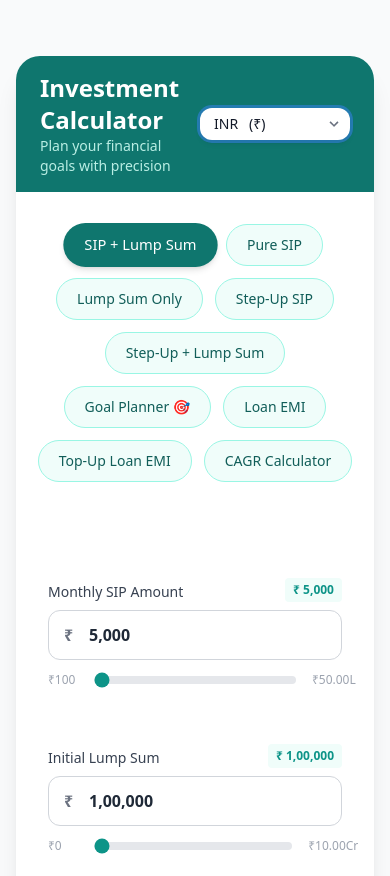
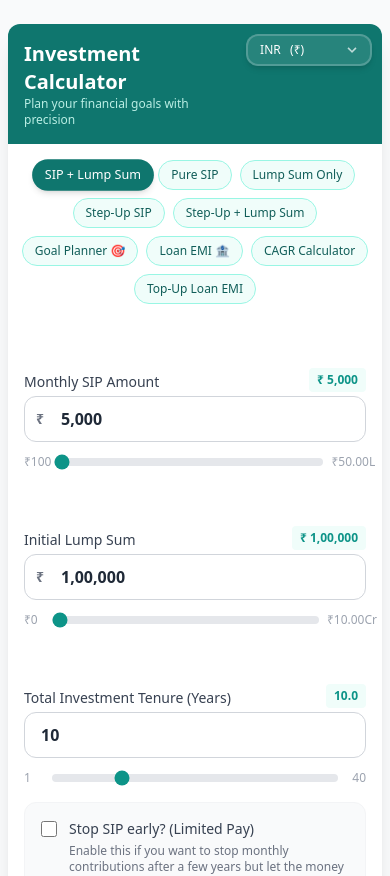
Before and after one commit to soninishank/FinancialCalculator, a React (Create React App) app: page / in a window 390 px wide. Shown: the top 876 px of the page. Built offline with nearby package versions, Linux system fonts and the light colour scheme.

Commit message:
Making it more mobile progressive

```diff
--- a/src/App.js
+++ b/src/App.js
@@ -1,9 +1,8 @@
 import React, { useState } from "react";
+
+// --- Imports corrected for new folder structure ---
 import Tabs from "./components/Tabs";
-import CurrencySelector from "./components/common/CurrencySelector";
-
-
-// Import calculators
+import CurrencySelector from "./components/common/CurrencySelector"; // Assuming it's in common
 import SIPWithLumpSum from "./components/calculators/SIPWithLumpSum";
 import PureSIP from "./components/calculators/PureSIP";
 import LumpSumOnly from "./components/calculators/LumpSumOnly";
@@ -14,18 +13,13 @@ import LoanEMI from "./components/calculators/LoanEMI";
 import CAGRCalculator from "./components/calculators/CAGRCalculator";
 import TopUpLoanEMI from "./components/calculators/TopUpLoanEMI";
 
-
-
-
-
 export default function App() {
   const [activeTab, setActiveTab] = useState("SIP + LumpSum");
 
-  // 1. LIFT STATE UP: Define currency here so it persists across tabs
+  // LIFT STATE UP: Currency
   const [currency, setCurrency] = useState("INR");
 
   const renderContent = () => {
-    // 2. PASS PROPS: Pass currency and setCurrency to every component
     const props = { currency, setCurrency };
 
     switch (activeTab) {
@@ -53,33 +47,36 @@ export default function App() {
   };
 
   return (
-        <div className="min-h-screen bg-gray-50 flex flex-col items-center p-4">
-      <div className="max-w-5xl w-full bg-white rounded-3xl shadow-xl overflow-hidden mt-10">
+    // P-2 on mobile, p-4 on desktop
+    <div className="min-h-screen bg-gray-50 flex flex-col items-center p-2 sm:p-4">
+      <div className="max-w-5xl w-full bg-white rounded-xl sm:rounded-3xl shadow-xl overflow-hidden mt-4 sm:mt-10">
 
-        {/* --- HEADER (New Compact Flex Structure) --- */}
-        <div className="bg-teal-700 p-6 pt-4 pb-4 text-white flex justify-between items-center relative"> {/* Reduced p-8 to p-6/p-4 */}
+        {/* --- HEADER (Mobile-First Compact Layout) --- */}
+        {/* Use space-between layout for mobile for title and currency selector */}
+        <div className="bg-teal-700 p-4 sm:p-6 text-white flex justify-between items-start">
 
-          {/* Title on the left */}
-          <div className="text-left pr-4">
-            <h1 className="text-2xl font-bold">Investment Calculator</h1>
-            <p className="text-teal-100 opacity-90 text-sm">
+          {/* Title - Adjust font sizes for mobile (text-xl sm:text-2xl) */}
+          <div className="text-left pr-4 flex-grow">
+            <h1 className="text-xl sm:text-2xl font-bold">Investment Calculator</h1>
+            <p className="text-teal-100 opacity-90 text-xs sm:text-sm">
               Plan your financial goals with precision
             </p>
           </div>
 
-          {/* Currency Selector on the right */}
-          {/* CRITICAL: Reduced width to fit compact style */}
-          <div className="w-full sm:w-1/3 md:w-1/5 max-w-[150px]">
+          {/* Currency Selector - Fixed Width for Compact Look */}
+          <div className="w-2/5 sm:w-1/4 max-w-[150px] mt-[-6px] mr-[-6px]">
+            {/* The CurrencySelector needs to be mobile-optimized to look good here */}
             <CurrencySelector currency={currency} setCurrency={setCurrency} compactHeader={true} />
           </div>
         </div>
         {/* ----------------------------------------------------------------- */}
+
         {/* Tabs */}
         <Tabs activeTab={activeTab} setActiveTab={setActiveTab} />
 
 
-        {/* Main Content Area */}
-        <div className="p-8 md:p-12">
+        {/* Main Content Area - Reduced mobile padding */}
+        <div className="p-4 sm:p-8 md:p-12">
           {renderContent()}
         </div>
       </div>
--- a/src/components/Tabs.js
+++ b/src/components/Tabs.js
@@ -1,3 +1,4 @@
+// src/components/common/Tabs.js
 import React from "react";
 
 // The 'id' here must match the 'case' strings in your App.js switch statement exactly.
@@ -8,21 +9,27 @@ const tabs = [
   { id: "Step-Up SIP", label: "Step-Up SIP" },
   { id: "Step-Up + LumpSum", label: "Step-Up + Lump Sum" },
   { id: "Goal Planner", label: "Goal Planner 🎯" },
-  { id: "Loan EMI", label: "Loan EMI" },
+  { id: "Loan EMI", label: "Loan EMI 🏦" },
+  { id: "CAGR Calculator", label: "CAGR Calculator" },
   { id: "Top-Up Loan EMI", label: "Top-Up Loan EMI" },
-  { id: "CAGR Calculator", label: "CAGR Calculator" },
 ];
 
-// Destructure 'activeTab' and 'setActiveTab' to match what App.js passes
 export default function Tabs({ activeTab, setActiveTab }) {
   return (
-    <div className="flex flex-wrap justify-center gap-3 mt-8 mb-8 px-4">
+    // Default to flex-wrap with small gap (mobile). Use larger gap on sm: screens.
+    <div className="flex flex-wrap justify-center gap-2 sm:gap-3 mt-4 sm:mt-8 mb-4 sm:mb-8 px-2 sm:px-4">
       {tabs.map((t) => (
         <button
           key={t.id}
           onClick={() => setActiveTab(t.id)}
           className={`
-            px-5 py-2.5 rounded-full font-medium text-sm transition-all duration-200
+            /* Reduce padding and font size on mobile (text-xs) */
+            px-3 py-1.5 text-xs
+
+            /* Increase padding and font size on tablet/desktop (sm:) */
+            sm:px-5 sm:py-2.5 sm:text-sm
+
+            rounded-full font-medium transition-all duration-200
             ${
               activeTab === t.id
                 ? "bg-teal-700 text-white shadow-md transform scale-105"
--- a/src/components/common/CurrencySelector.js
+++ b/src/components/common/CurrencySelector.js
@@ -2,9 +2,9 @@
 import React from "react";
 import { currencyOptions } from "../../utils/currency";
 
-export default function CurrencySelector({ currency, setCurrency, compactHeader }) {
+export default function CurrencySelector({ currency, setCurrency, compactHeader = false }) {
 
-  // Helper to extract symbol
+  // Helper to extract symbol (as is)
   const getSymbol = (locale, code) => {
     return (0)
       .toLocaleString(locale, {
@@ -17,54 +17,56 @@ export default function CurrencySelector({ currency, setCurrency, compactHeader
       .trim();
   };
 
+  // --- 1. DYNAMIC STYLING LOGIC ---
+  // Define styles for both "Header" and "Form" versions.
+  const baseClasses = "w-full appearance-none rounded-xl cursor-pointer font-medium transition-all duration-200 focus:outline-none focus:ring-2";
+
+  const headerStyles = `
+    bg-white/10 border-2 border-white/20 text-white
+    py-1.5 px-3 pr-8 text-xs sm:text-sm shadow-md
+    hover:bg-white/20 focus:ring-white
+  `;
+
+  const formStyles = `
+    bg-white border border-gray-300 text-gray-700
+    py-3 px-4 pr-8 text-sm
+    shadow-sm focus:ring-teal-500 focus:border-teal-500
+  `;
+
+  // Choose which style to apply
+  const finalClasses = `${baseClasses} ${compactHeader ? headerStyles : formStyles}`;
+
   return (
-    // Remove all margins/padding
-    <div className="m-0 p-0">
+    <div className={compactHeader ? "m-0 p-0" : "mb-6"}>
 
-      {/* DELETE LABEL: We are removing the label entirely */}
-      {/* {!compactHeader && (
+      {/* Label (Only for Form version) */}
+      {!compactHeader && (
         <label className="block text-sm font-medium text-gray-700 mb-2">
           Select Currency
         </label>
-      )} */}
+      )}
 
       <div className="relative">
         <select
           value={currency}
           onChange={(e) => setCurrency(e.target.value)}
-          className={`
-            w-full
-            appearance-none
-            bg-white
-            border-2 border-white/50      /* Thinner, semi-transparent white border */
-            text-gray-900
-            py-1 px-3                   /* Minimal Vertical Padding */
-            pr-7
-            rounded-xl
-            shadow-md
-            focus:outline-none
-            focus:ring-1 focus:ring-white /* Focus ring is white for clean look */
-            cursor-pointer
-            font-medium
-            text-sm
-            transition-all
-          `}
-          // If in header, set the background to a lighter shade for contrast
-          style={{ backgroundColor: compactHeader ? '#FFFFFF' : '#FFFFFF' }}
+          className={finalClasses}
         >
           {currencyOptions.map((c) => {
             const symbol = getSymbol(c.locale, c.code);
             return (
-              <option key={c.code} value={c.code}>
+              // Add a dark text color for the options so they are readable on all backgrounds
+              <option key={c.code} value={c.code} className="text-gray-900">
                 {c.code} &nbsp; ({symbol})
               </option>
             );
           })}
         </select>
 
-        {/* Custom Arrow Icon */}
-        <div className="pointer-events-none absolute inset-y-0 right-0 flex items-center px-2 text-gray-500">
-          <svg className="fill-current h-4 w-4" xmlns="http://www.w3.org/2000/svg" viewBox="0 0 20 20">
+        {/* --- 2. DYNAMIC ARROW COLOR --- */}
+        {/* Arrow is white in header, gray in form */}
+        <div className={`pointer-events-none absolute inset-y-0 right-0 flex items-center px-3 ${compactHeader ? 'text-white/70' : 'text-gray-500'}`}>
+          <svg className="fill-current h-4 w-4" xmlns="http://www.w.w3.org/2000/svg" viewBox="0 0 20 20">
             <path d="M9.293 12.95l.707.707L15.657 8l-1.414-1.414L10 10.828 5.757 6.586 4.343 8z" />
           </svg>
         </div>
--- a/src/components/common/InputWithSlider.js
+++ b/src/components/common/InputWithSlider.js
@@ -21,34 +21,38 @@ export default function InputWithSlider({
     prefix = symbol;
   }
 
-  // --- CRITICAL FIX 1: Ensure slider always gets a Number value ---
-  // The state 'value' is a string for decimals ("40.5"). This converts it safely.
   const sliderValue = Number(value) || 0;
-
-  // Function to ensure step is correct (e.g. 1 or 0.1)
   const effectiveStep = isDecimal ? step : 1;
 
-  // Helper to format the max label for the badge
   const formatBadgeValue = (val) => {
-      // Use toFixed(0) for integers, toFixed(1) for decimals in the badge
       if (isDecimal) return Number(val).toFixed(1);
       return Number(val).toLocaleString('en-IN');
   };
 
+  // Helper for small range labels
+  const formatRangeLabel = (val) => {
+      if (isDecimal) return val;
+      return moneyFormat(val, currency, true); // Use compact format for slider ends
+  };
+
+
   return (
     <div className="mb-4">
-      <div className="flex justify-between items-end mb-2">
+      {/* Label and Badge Container */}
+      <div className="flex justify-between items-end mb-1"> {/* Reduced mb-2 to mb-1 */}
         <label className="text-sm font-medium text-gray-700">{label}</label>
-        {/* Badge: Use the raw value for consistency */}
+        {/* Badge: Use smaller padding on mobile */}
         <span className="text-xs font-semibold text-teal-600 bg-teal-50 px-2 py-1 rounded">
           {currency ? prefix : ""} {formatBadgeValue(sliderValue)} {symbol === "%" ? "%" : ""}
         </span>
       </div>
 
+      {/* Input Box Container */}
       <div className="relative">
         {prefix && (
-          <div className="absolute inset-y-0 left-0 flex items-center pl-4 pointer-events-none">
-            <span className="text-gray-500 font-semibold">{prefix}</span>
+          // Prefix/Symbol - Use smaller padding on mobile
+          <div className="absolute inset-y-0 left-0 flex items-center pl-3 sm:pl-4 pointer-events-none">
+            <span className="text-gray-500 font-semibold text-sm">{prefix}</span> {/* Smaller font size */}
           </div>
         )}
 
@@ -57,39 +61,40 @@ export default function InputWithSlider({
           onChange={onChange}
           currency={currency}
           isDecimal={isDecimal}
-          max={max} // Pass the max for the validation in FormattedInput.js
+          max={max}
           className={`
-            w-full py-3 pr-4 border border-gray-300 rounded-xl outline-none
+            w-full py-2.5 sm:py-3 pr-4 border border-gray-300 rounded-xl outline-none
             focus:ring-2 focus:ring-teal-500 focus:border-teal-500 transition-all
             font-semibold text-gray-800
-            ${prefix ? "pl-10" : "pl-4"}
+            ${prefix ? "pl-9 sm:pl-10" : "pl-4"} /* Adjusted left padding for prefix on mobile */
+            text-base sm:text-lg /* Main input value should be slightly smaller on mobile */
           `}
         />
       </div>
 
-      <div className="mt-3 flex items-center gap-4">
-        {/* Min Label */}
-        <span className="text-xs text-gray-400 font-medium min-w-[30px]">
-          {isDecimal ? min : moneyFormat(min, currency, true)}
+      {/* Slider and Min/Max Labels */}
+      <div className="mt-3 flex items-center gap-2 sm:gap-4"> {/* Reduced gap on mobile */}
+        {/* Min Label - Formatted, smaller font on mobile */}
+        <span className="text-xs text-gray-400 font-medium min-w-[20px] sm:min-w-[30px]">
+          {formatRangeLabel(min)}
         </span>
 
         <input
           type="range"
           min={min}
           max={max}
-          step={effectiveStep} // Use the correct step
-          // Use sliderValue to prevent the string from breaking the slider
+          step={effectiveStep}
           value={sliderValue > max ? max : sliderValue}
-          onChange={(e) => onChange(Number(e.target.value))}
+          onChange={(e) => onChange(e.target.value)}
           className="
             w-full h-2 bg-gray-200 rounded-lg appearance-none cursor-pointer
             accent-teal-600 hover:accent-teal-500 focus:outline-none focus:ring-2 focus:ring-teal-300
           "
         />
 
-        {/* Max Label */}
-        <span className="text-xs text-gray-400 font-medium min-w-[30px] text-right">
-          {isDecimal ? max : moneyFormat(max, currency, true)}
+        {/* Max Label - Formatted, smaller font on mobile */}
+        <span className="text-xs text-gray-400 font-medium min-w-[20px] sm:min-w-[30px] text-right">
+          {formatRangeLabel(max)}
         </span>
       </div>
     </div>
```
Also changed, not shown: src/components/common/SummaryCards.js (+16 -12 lines).
